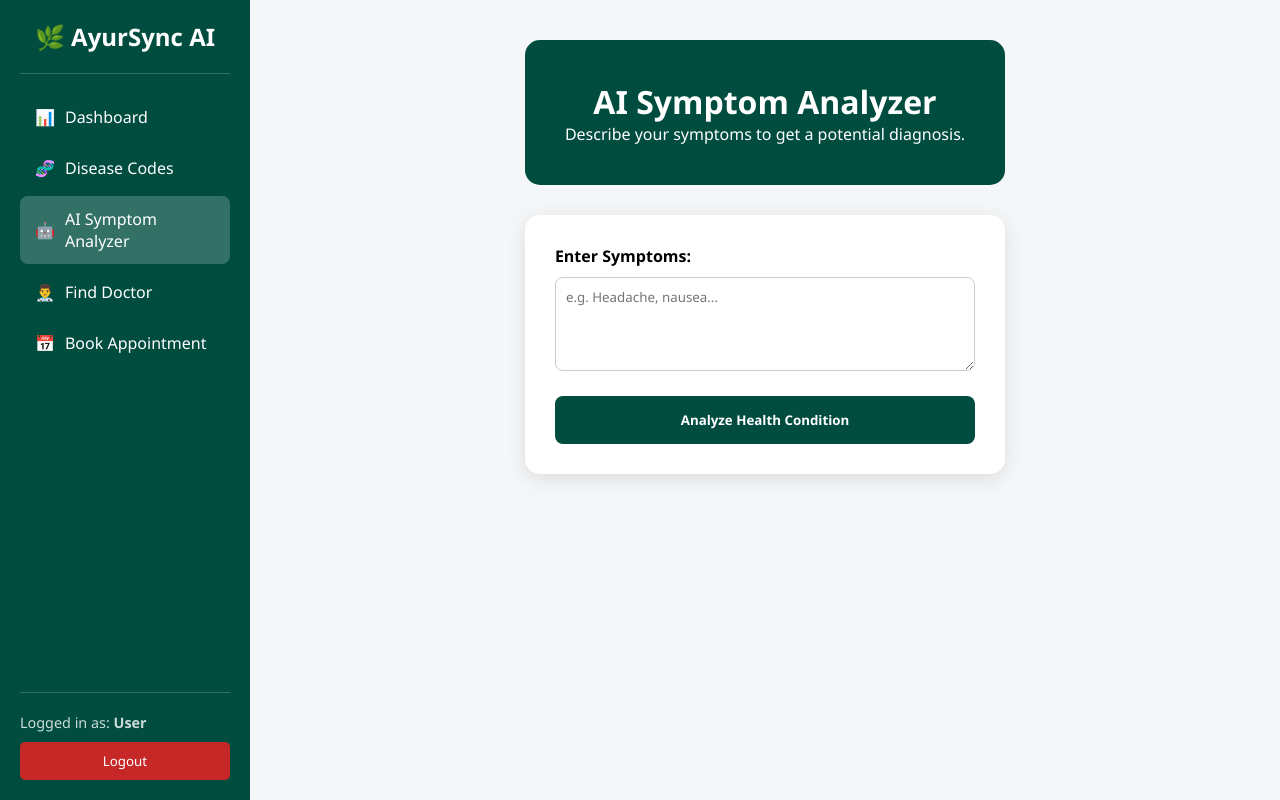
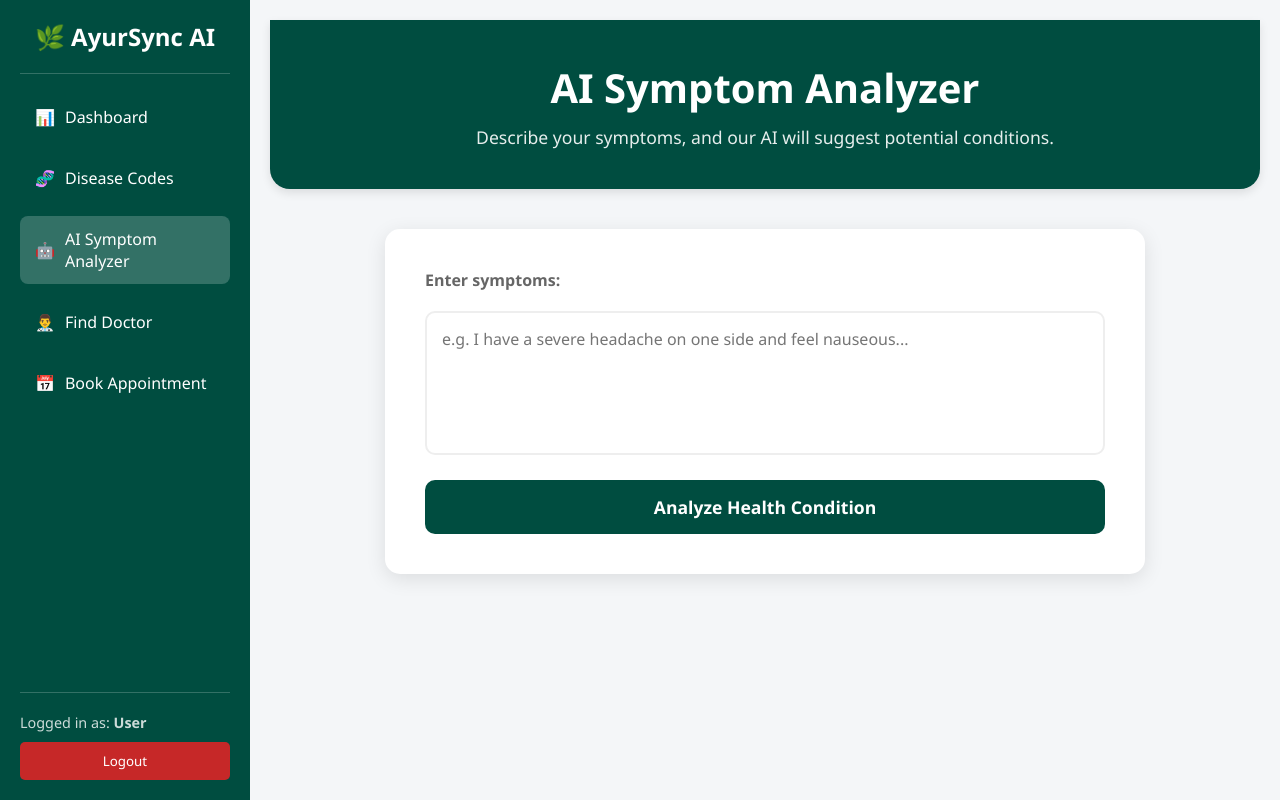
Before and after one commit to palakk9620/ayursync-frontend, a React (Vite) app: page /symptom-analyzer in a window 1280 px wide. Built offline with nearby package versions, Linux system fonts and the light colour scheme.

Commit message:
Final UI/Link Fixes: DiseaseSearch rendering and Login URL

```diff
--- a/src/views/Sidebar.jsx
+++ b/src/views/Sidebar.jsx
@@ -9,7 +9,7 @@ const Sidebar = () => {
 
   const handleLogout = () => {
     localStorage.clear();
-    navigate('/login');
+    navigate('/');
   };
 
   const navLinkStyle = ({ isActive }) => ({
@@ -21,67 +21,28 @@ const Sidebar = () => {
     display: 'flex',
     alignItems: 'center',
     gap: '10px',
-    marginBottom: '5px' // Space between items
+    marginBottom: '5px'
   });
 
   return (
-    <div className="sidebar" style={{
-        width: '250px',
-        height: '100%',
-        background: '#004d40',
-        color: 'white',
-        display: 'flex',
-        flexDirection: 'column',
-        padding: '20px',
-        boxShadow: '2px 0 5px rgba(0,0,0,0.1)'
-    }}>
-      {/* BRANDING */}
+    <div className="sidebar" style={{ width: '250px', height: '100%', background: '#004d40', color: 'white', display: 'flex', flexDirection: 'column', padding: '20px' }}>
+      {/* PULLING LINKS UP */}
       <h2 style={{ marginBottom: '20px', textAlign: 'center', borderBottom:'1px solid rgba(255,255,255,0.2)', paddingBottom:'20px', margin: '0 0 20px 0' }}>
         🌿 AyurSync AI
       </h2>
 
-      {/* NAVIGATION LINKS - Moved UP (removed flex:1 and justifyContent:center) */}
-      <nav style={{ display: 'flex', flexDirection: 'column' }}>
-
-        <NavLink to="/dashboard" className="nav-link" style={navLinkStyle}>
-          <span>📊</span> Dashboard
-        </NavLink>
-
-        <NavLink to="/disease-search" className="nav-link" style={navLinkStyle}>
-          <span>🧬</span> Disease Codes
-        </NavLink>
-
-        <NavLink to="/symptom-analyzer" className="nav-link" style={navLinkStyle}>
-          <span>🤖</span> AI Symptom Analyzer
-        </NavLink>
-
-        <NavLink to="/find-doctors" className="nav-link" style={navLinkStyle}>
-          <span>👨‍⚕️</span> Find Doctor
-        </NavLink>
-
-        <NavLink to="/appointment" className="nav-link" style={navLinkStyle}>
-          <span>📅</span> Book Appointment
-        </NavLink>
-
+      <nav style={{ display: 'flex', flexDirection: 'column', gap: '10px' }}> {/* REMOVED FLEX: 1 */}
+        <NavLink to="/dashboard" className="nav-link" style={navLinkStyle}><span>📊</span> Dashboard</NavLink>
+        <NavLink to="/disease-search" className="nav-link" style={navLinkStyle}><span>🧬</span> Disease Codes</NavLink>
+        <NavLink to="/symptom-analyzer" className="nav-link" style={navLinkStyle}><span>🤖</span> AI Symptom Analyzer</NavLink>
+        <NavLink to="/find-doctors" className="nav-link" style={navLinkStyle}><span>👨‍⚕️</span> Find Doctor</NavLink>
+        <NavLink to="/appointment" className="nav-link" style={navLinkStyle}><span>📅</span> Book Appointment</NavLink>
       </nav>
 
-      {/* USER & LOGOUT (Footer - Pushed to bottom) */}
+      {/* USER & LOGOUT (Pushed to bottom) */}
       <div style={{ marginTop: 'auto', borderTop:'1px solid rgba(255,255,255,0.2)', paddingTop:'20px' }}>
         <p style={{ fontSize: '0.9rem', marginBottom: '10px', opacity: 0.8 }}>Logged in as: <strong>{userName}</strong></p>
-        <button
-          onClick={handleLogout}
-          style={{
-            width: '100%',
-            padding: '10px',
-            background: '#c62828',
-            color: 'white',
-            border: 'none',
-            borderRadius: '5px',
-            cursor: 'pointer'
-          }}
-        >
-          Logout
-        </button>
+        <button onClick={handleLogout} style={{ width: '100%', padding: '10px', background: '#c62828', color: 'white', border: 'none', borderRadius: '5px', cursor: 'pointer' }}>Logout</button>
       </div>
     </div>
   );
--- a/src/views/tools/SymptomAnalyzer.jsx
+++ b/src/views/tools/SymptomAnalyzer.jsx
@@ -1,3 +1,4 @@
+// src/views/tools/SymptomAnalyzer.jsx
 import React, { useState } from 'react';
 import axios from 'axios';
 import { useNavigate } from 'react-router-dom';
@@ -22,48 +23,63 @@ const SymptomAnalyzer = () => {
   };
 
   return (
-    <div style={{ maxWidth: '800px', margin: '0 auto', padding: '20px' }}>
+    <div style={{ padding: '0', display: 'flex', flexDirection: 'column', alignItems: 'center' }}>
 
-      <div style={{ background: '#004d40', color: 'white', padding: '40px', borderRadius: '15px', textAlign: 'center', marginBottom: '30px' }}>
-        <h1 style={{ margin: 0 }}>AI Symptom Analyzer</h1>
-        <p>Describe your symptoms to get a potential diagnosis.</p>
+      {/* HEADER BLOCK */}
+      <div style={{ width: '100%', background: '#004d40', color: 'white', padding: '40px 20px', borderRadius: '0 0 20px 20px', textAlign: 'center', marginBottom: '40px', boxShadow: '0 4px 10px rgba(0,0,0,0.1)' }}>
+        <h1 style={{ margin: '0 0 10px 0', fontSize: '2.5rem', fontWeight: '800' }}>AI Symptom Analyzer</h1>
+        <p style={{ margin: '0', fontSize: '1.1rem', opacity: 0.9 }}>Describe your symptoms, and our AI will suggest potential conditions.</p>
       </div>
 
-      <div style={{ background: 'white', padding: '30px', borderRadius: '15px', boxShadow: '0 5px 20px rgba(0,0,0,0.1)' }}>
-          <p style={{ fontWeight: 'bold', marginBottom: '10px' }}>Enter Symptoms:</p>
-          <textarea rows="4" value={symptoms} onChange={(e)=>setSymptoms(e.target.value)} placeholder="e.g. Headache, nausea..." style={{ width: '100%', padding: '10px', borderRadius: '8px', border: '1px solid #ccc' }} />
-          <button onClick={handleAnalyze} disabled={loading} style={{ marginTop: '20px', width: '100%', padding: '15px', background: '#004d40', color: 'white', border: 'none', borderRadius: '8px', fontWeight: 'bold', cursor: 'pointer' }}>
+      <div style={{ width: '100%', maxWidth: '800px', padding: '0 20px' }}>
+        <div className="analyzer-box" style={{ background: 'white', padding: '40px', borderRadius: '15px', boxShadow: '0 5px 20px rgba(0,0,0,0.1)' }}>
+
+            {/* FIX: LABEL TO ENTER SYMPTOMS */}
+            <p style={{color: '#666', marginBottom: '20px', fontWeight:'bold'}}>Enter symptoms:</p>
+
+            <textarea
+                rows="5" placeholder="e.g. I have a severe headache on one side and feel nauseous..." value={symptoms}
+                onChange={(e) => setSymptoms(e.target.value)}
+                style={{width: '100%', padding: '15px', borderRadius: '10px', border: '2px solid #eee', fontSize: '1rem', resize: 'none', outline: 'none', boxSizing:'border-box'}}
+            />
+            <button onClick={handleAnalyze} disabled={loading}
+                style={{marginTop: '20px', width: '100%', padding: '15px', background: loading ? '#ccc' : '#004d40', color: 'white', border: 'none', borderRadius: '10px', fontSize: '1.1rem', fontWeight: 'bold', cursor: loading ? 'not-allowed' : 'pointer'}}
+            >
                 {loading ? 'Analyzing...' : 'Analyze Health Condition'}
             </button>
         </div>
 
         {result && (
-        <div style={{ marginTop: '30px', background: '#e0f2f1', padding: '30px', borderRadius: '15px', borderLeft: '8px solid #004d40' }}>
-            <div style={{ display: 'flex', justifyContent: 'space-between', alignItems: 'center' }}>
+            <div className="result-box" style={{marginTop: '40px', width: '100%', animation: 'fadeIn 0.5s ease', marginBottom: '40px'}}>
+                <div style={{background: '#e0f2f1', padding: '30px', borderRadius: '15px', borderLeft: '8px solid #004d40'}}>
+                    <div style={{display: 'flex', justifyContent: 'space-between', alignItems: 'center', marginBottom: '20px'}}>
                         <div>
-                    <h4 style={{ margin: 0, color: '#555', fontSize: '0.9rem' }}>POTENTIAL CONDITION</h4>
-                    <h1 style={{ margin: 0, color: '#004d40' }}>{result.disease}</h1>
+                            <h4 style={{margin: 0, color: '#555', textTransform: 'uppercase', fontSize: '0.9rem'}}>POTENTIAL CONDITION</h4>
+                            {/* FIX: Showing actual disease name */}
+                            <h1 style={{margin: 0, color: '#004d40', fontSize: '2.5rem'}}>{result.disease}</h1>
                         </div>
-                <span style={{ padding: '5px 15px', background: 'white', borderRadius: '20px', fontWeight: 'bold', color: result.risk === 'High' ? 'red' : 'green' }}>Risk: {result.risk}</span>
+                        {/* FIX: Showing actual risk */}
+                        <span style={{padding: '5px 15px', borderRadius: '20px', fontWeight: 'bold', background: 'white', color: result.risk === 'High' ? 'red' : 'green'}}>Risk: {result.risk}</span>
                     </div>
-
                     <hr style={{ border: 'none', borderTop: '1px solid #b2dfdb', margin: '20px 0' }} />
-
                     <div style={{ display: 'grid', gridTemplateColumns: '1fr 1fr', gap: '20px' }}>
                         <div><h4 style={{ color: '#004d40', margin: '0 0 5px 0' }}>🩺 Recommended Specialist</h4><p style={{ fontWeight: 'bold', fontSize: '1.1rem' }}>{result.specialty}</p></div>
                         <div><h4 style={{ color: '#004d40', margin: '0 0 5px 0' }}>💊 Advice</h4><p>{result.advice}</p></div>
                     </div>
 
                     <div style={{ textAlign: 'center', marginTop: '30px' }}>
+                        {/* FIX: Dynamic button text */}
                         <button
                             onClick={() => navigate('/find-doctors', { state: { specialization: result.specialty, disease: result.disease } })}
-                    style={{ padding: '12px 30px', background: 'white', border: '2px solid #004d40', color: '#004d40', fontWeight: 'bold', borderRadius: '8px', cursor: 'pointer' }}
+                            style={{ padding: '12px 30px', border: '2px solid #004d40', background: 'white', color: '#004d40', fontWeight: 'bold', borderRadius: '8px', cursor: 'pointer' }}
                         >
                             Find {result.specialty} Near Me &rarr;
                         </button>
                     </div>
                 </div>
+            </div>
         )}
+      </div>
     </div>
   );
 };
```
Lines whose indentation alone changed are shown as unchanged.
